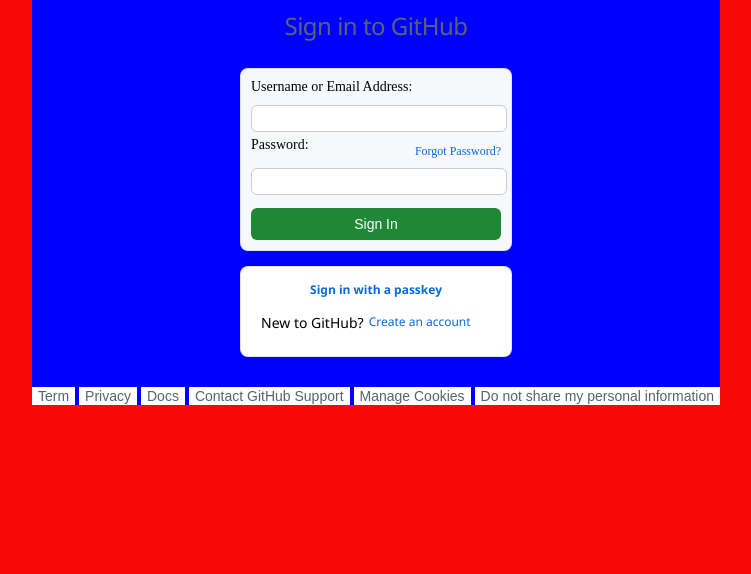
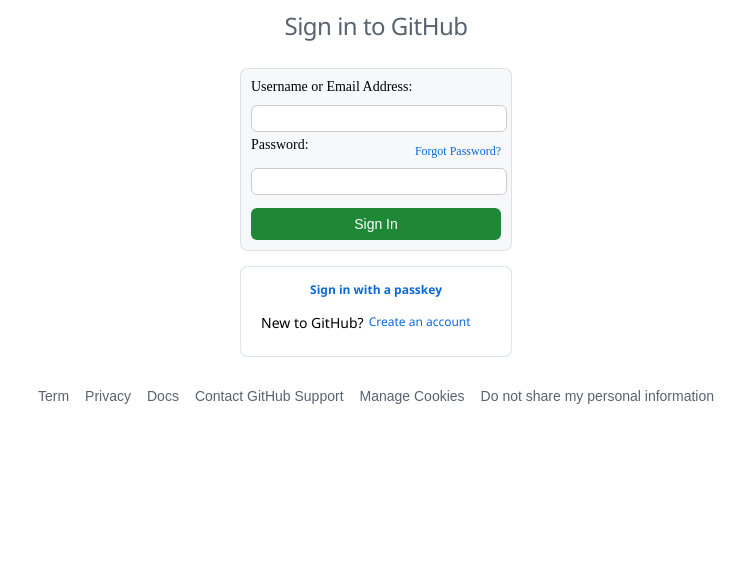
Before and after one commit to debyrise/GitHub-Login-Page, a plain HTML site: page index.html in a window 1280 px wide. Shown: the part 226-800 px from the top of the page, without its empty margins (264-1015 px from the left). Drawn offline with Linux system fonts and the light colour scheme.

Commit message:
first change

```diff
--- a/index.css
+++ b/index.css
@@ -1,6 +1,6 @@
 body{
     display: flex;
-    background-color: rgb(250, 8, 8);
+    background-color:white;
     justify-content: center;
     align-items: center;
     /* height: 90vh; */
@@ -10,7 +10,7 @@ body{
 
 }
 .login-container{
-    background-color: blue;
+    background-color:white;
     justify-content: center;
     align-items: center;
     display: flex;
```
